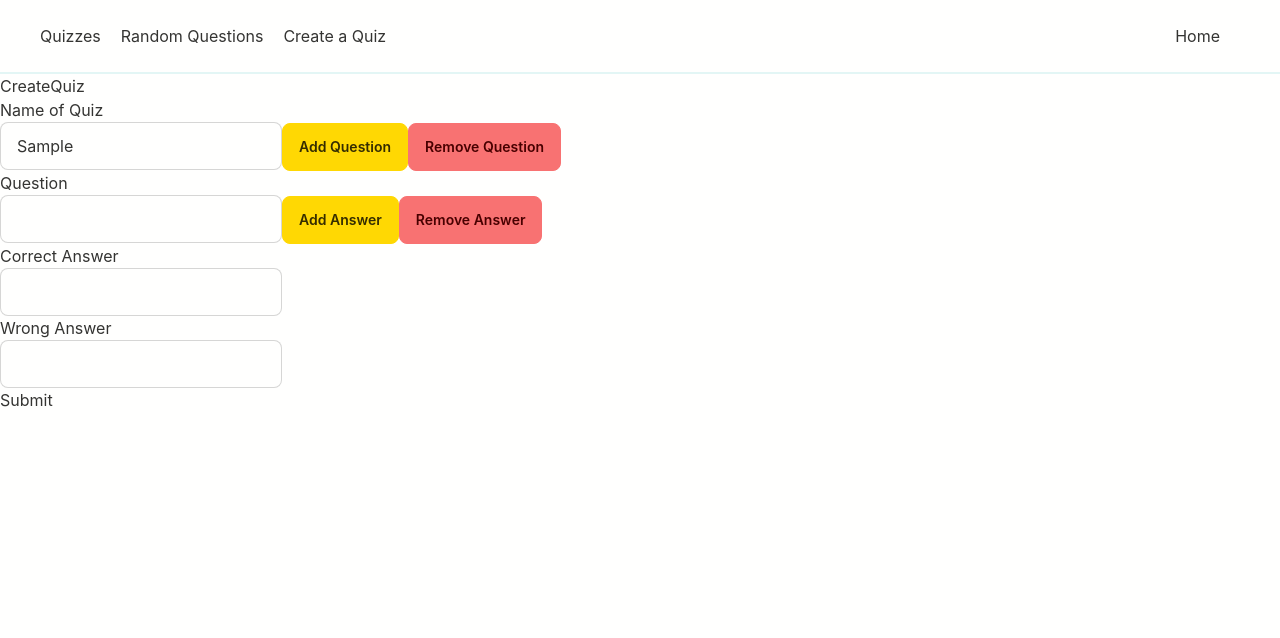
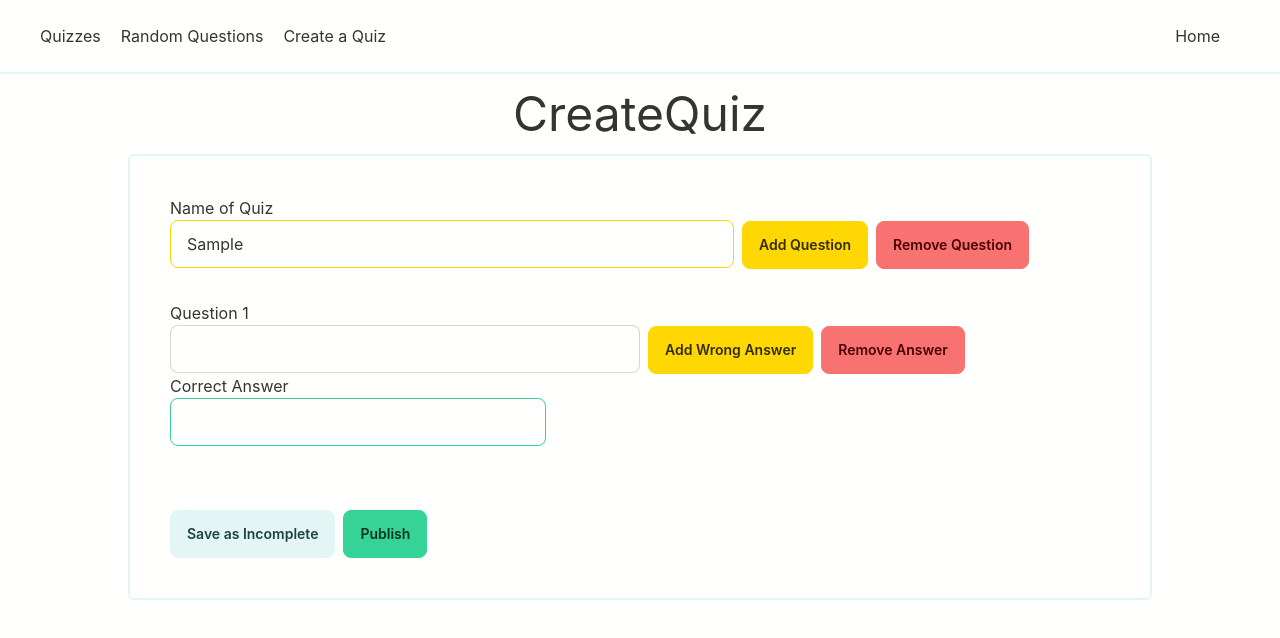
Before and after one commit to 18dschlangen/quiz-maker, a React (Vite) app in the folder quiz-front-end/: page /create-quiz in a window 1280 px wide. Both pictures are taken after typing "Sample" into the empty fields and a click on the button "Add Question". Shown: the top 638 px of the page. Built offline with nearby package versions, Linux system fonts and the light colour scheme.

Commit message:
Adds ability to add wrong answers and store them in state

```diff
--- a/quiz-front-end/src/components/AddQuestion.tsx
+++ b/quiz-front-end/src/components/AddQuestion.tsx
@@ -1,26 +1,110 @@
-import React from "react";
-import { Question } from "../pages/CreateQuiz";
+import React from 'react';
+import { Question } from '../pages/CreateQuiz';
 interface AddQuestionProps {
   question: Question;
+  setQuestions: React.Dispatch<React.SetStateAction<Question[]>>;
+  index: number;
 }
 export default function AddQuestion(props: AddQuestionProps) {
-  const question = props.question;
+  const { question, setQuestions, index } = props;
+
+  const addAnswer = () => {
+    setQuestions((prev) => prev);
+  };
+
+  const modifyQuestion = (options?: {
+    questionChange?: string;
+    answers?: string[];
+    correctAnswer?: string;
+  }) => {
+    if (options === undefined) return;
+    const { questionChange, answers, correctAnswer } = options;
+    if (questionChange !== undefined) {
+      setQuestions((prev) =>
+        prev.map((quest) => {
+          if (quest.questionID === index) {
+            return { ...quest, questionInput: questionChange };
+          }
+          return quest;
+        })
+      );
+    }
+
+    if (answers !== undefined) {
+      setQuestions((prev) =>
+        prev.map((quest) => {
+          if (quest.questionID === index) {
+            return { ...quest, wrongAnswers: answers };
+          }
+          return quest;
+        })
+      );
+    }
+
+    if (correctAnswer !== undefined) {
+      setQuestions((prev) =>
+        prev.map((quest) => {
+          if (quest.questionID === index) {
+            return { ...quest, correctAnswer: correctAnswer };
+          }
+          return quest;
+        })
+      );
+    }
+  };
+
   return (
-    <div>
+    <div className="my-8">
       <label>
-        <p>Question</p>
-        <input className="input input-bordered" name="name" />
+        <p>Question {index + 1}</p>
+        <input
+          className="input input-bordered w-1/2"
+          value={question.questionInput}
+          onChange={(e) => modifyQuestion({ questionChange: e.target.value })}
+        />
       </label>
-      <button className="btn btn-primary">Add Answer</button>
-      <button className="btn btn-error">Remove Answer</button>
+      <input
+        type="button"
+        value="Add Wrong Answer"
+        className="btn btn-primary mx-2"
+        onClick={() =>
+          modifyQuestion({ answers: [...question.wrongAnswers, ''] })
+        }
+      />
+      <input
+        type="button"
+        value="Remove Answer"
+        className="btn btn-error"
+        onClick={() =>
+          modifyQuestion({
+            answers: question.wrongAnswers.slice(
+              0,
+              question.wrongAnswers.length - 1
+            ),
+          })
+        }
+      />
       <label>
         <p>Correct Answer</p>
-        <input className="input input-bordered" name="name" />
+        <input
+          className="input input-success input-bordered w-2/5"
+          value={question.correctAnswer}
+          onChange={(e) => modifyQuestion({ correctAnswer: e.target.value })}
+        />
       </label>
-      <label>
-        <p>Wrong Answer</p>
-        <input className="input input-bordered" name="name" />
-      </label>
+      {question.wrongAnswers.map((wa, i) => (
+        <label key={i}>
+          <p>Wrong Answer</p>
+          <input
+            className="input input-error input-bordered w-2/5"
+            value={wa}
+            onChange={(e) => {
+              question.wrongAnswers[i] = e.target.value;
+              modifyQuestion({ answers: question.wrongAnswers });
+            }}
+          />
+        </label>
+      ))}
     </div>
   );
 }
--- a/quiz-front-end/src/pages/About.tsx
+++ b/quiz-front-end/src/pages/About.tsx
@@ -1,7 +1,5 @@
-import React from 'react'
+import React from 'react';
 
 export default function About() {
-    return (
-        <div>About</div>
-    )
+  return <div>About</div>;
 }
--- a/quiz-front-end/src/pages/CreateQuiz.tsx
+++ b/quiz-front-end/src/pages/CreateQuiz.tsx
@@ -1,50 +1,72 @@
-import React, { useState } from "react";
-import AddQuestion from "../components/AddQuestion";
+import React, { useState } from 'react';
+import AddQuestion from '../components/AddQuestion';
 export interface Question {
-  questionNumber: number;
+  questionID: number;
   questionInput: string;
   correctAnswer: string;
   wrongAnswers: string[];
 }
 export default function CreateQuiz() {
-  const questionNumber = 1;
-  const [questions, setquestions] = useState<Question[]>([]);
+  const [questions, setQuestions] = useState<Question[]>([]);
+  const [quizName, setQuizName] = useState<string>('');
   const addQuestion = () => {
-    setquestions([
+    setQuestions([
       ...questions,
       {
-        questionNumber: 1,
-        questionInput: "",
-        correctAnswer: "",
+        questionID: questions.length,
+        questionInput: '',
+        correctAnswer: '',
         wrongAnswers: [],
       },
     ]);
   };
+  const removeQuestion = () => {
+    setQuestions(
+      questions.filter((q) => q.questionID !== questions.length - 1)
+    );
+  };
 
   return (
     <div>
-      CreateQuiz
-      <div>
-        <form>
+      <h2 className="text-center m-4">CreateQuiz</h2>
+      <div className="flex flex-col justify-center content-center">
+        <form className="mx-auto border-2 border-secondary rounded-md p-10 lg:min-w-[1024px]">
+          <div className="mb-8">
             <label>
               <p>Name of Quiz</p>
-            <input className="input input-bordered" name="name" />
+              <input
+                className="input input-primary input-bordered w-3/5"
+                value={quizName}
+                onChange={(e) => setQuizName(e.target.value)}
+              />
             </label>
             <input
               type="button"
               value="Add Question"
-            className="btn btn-primary"
+              className="btn btn-primary mx-2"
               onClick={addQuestion}
             />
             <input
               type="button"
               value="Remove Question"
               className="btn btn-error"
+              onClick={removeQuestion}
             />
+          </div>
           {questions.map((q, i) => (
-            <AddQuestion question={q} />
+            <AddQuestion
+              question={q}
+              setQuestions={setQuestions}
+              key={i}
+              index={i}
+            />
           ))}
-          <button type="submit">Submit</button>
+          <button type="submit" className="btn btn-secondary mt-8">
+            Save as Incomplete
+          </button>
+          <button type="submit" className="btn btn-success mx-2">
+            Publish
+          </button>
         </form>
       </div>
     </div>
--- a/quiz-front-end/src/pages/RandomQuestions.tsx
+++ b/quiz-front-end/src/pages/RandomQuestions.tsx
@@ -1,7 +1,5 @@
-import React from 'react'
+import React from 'react';
 
 export default function RandomQuestions() {
-    return (
-        <div>RandomQuestions</div>
-    )
+  return <div>RandomQuestions</div>;
 }
```
Also changed, not shown: quiz-front-end/src/App.tsx (+5 -6 lines), quiz-front-end/src/components/Navbar.tsx (+20 -13 lines), quiz-front-end/src/pages/Home.tsx (+10 -6 lines), quiz-front-end/src/pages/Quizzes.tsx (+8 -6 lines). Lines whose indentation alone changed are shown as unchanged.
